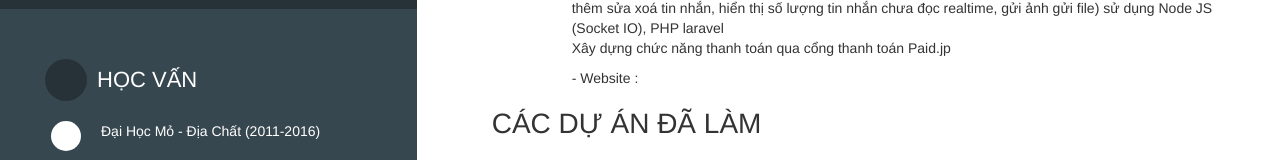
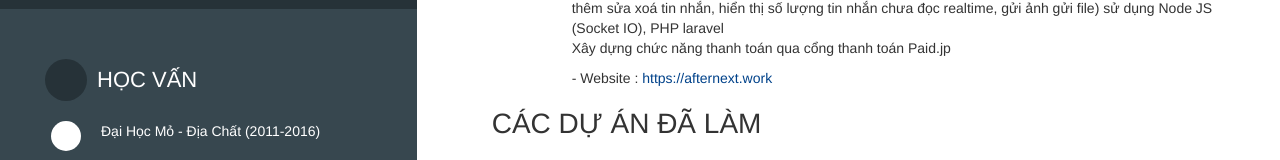
Before and after one commit to dangtuantung1993/TungCV, a Vue app: page / in a window 1280 px wide. Shown: the part 461-621 px from the top of the page. Built offline with nearby package versions, Linux system fonts and the light colour scheme; some icons are missing.

Commit message:
update CV

```diff
--- a/src/App.vue
+++ b/src/App.vue
@@ -174,7 +174,7 @@
                                 Xây dựng chức năng thanh toán qua cổng thanh toán Paid.jp
                 </li>
 
-                <li>- Website : <a href="https://afternext.work"></a></li>
+                <li>- Website : <a href="https://afternext.work">https://afternext.work</a></li>
                 </ul>
               </div>
             </div><!-- End .module #4 -->
```
